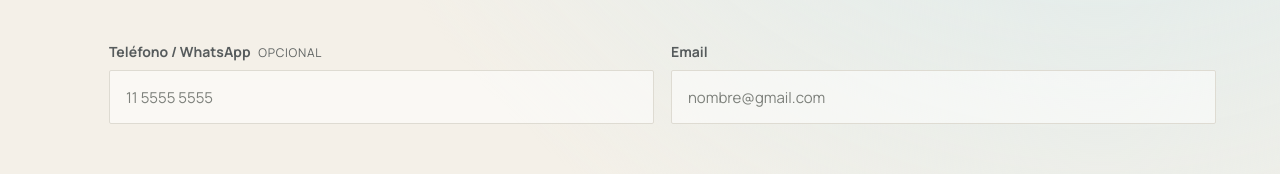
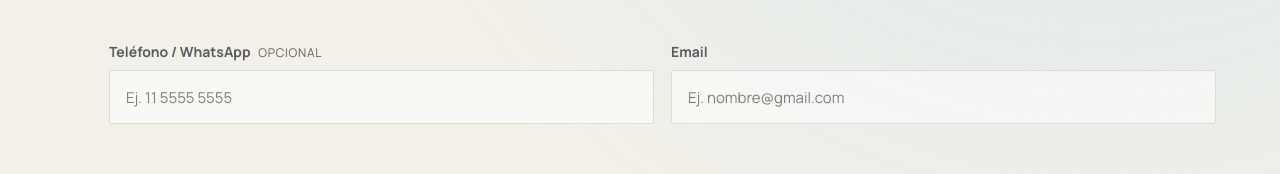
Before and after one commit to manuherrera09/DDA2, a React (Vite) app: page / in a window 1280 px wide. Shown: the part 726-900 px from the top of the page. Built offline with nearby package versions, Linux system fonts and the light colour scheme; a web font is replaced by a local one.

Commit message:
style: agrego "Ej." a los placeholders de teléfono y email

```diff
--- a/src/components/ContactFields.jsx
+++ b/src/components/ContactFields.jsx
@@ -15,10 +15,10 @@ function ContactFields({ form, errors, onChange, onBlur }) {
       </div>
       <div className="field-row">
         <FormField label="Teléfono / WhatsApp" optional error={errors.phone ?? ''}>
-          <input {...props('phone')} type="tel" inputMode="tel" placeholder="11 5555 5555" autoComplete="tel" />
+          <input {...props('phone')} type="tel" inputMode="tel" placeholder="Ej. 11 5555 5555" autoComplete="tel" />
         </FormField>
         <FormField label="Email" error={errors.email ?? ''}>
-          <input {...props('email')} type="text" inputMode="email" placeholder="nombre@gmail.com" autoComplete="email" />
+          <input {...props('email')} type="text" inputMode="email" placeholder="Ej. nombre@gmail.com" autoComplete="email" />
         </FormField>
       </div>
     </>
```
